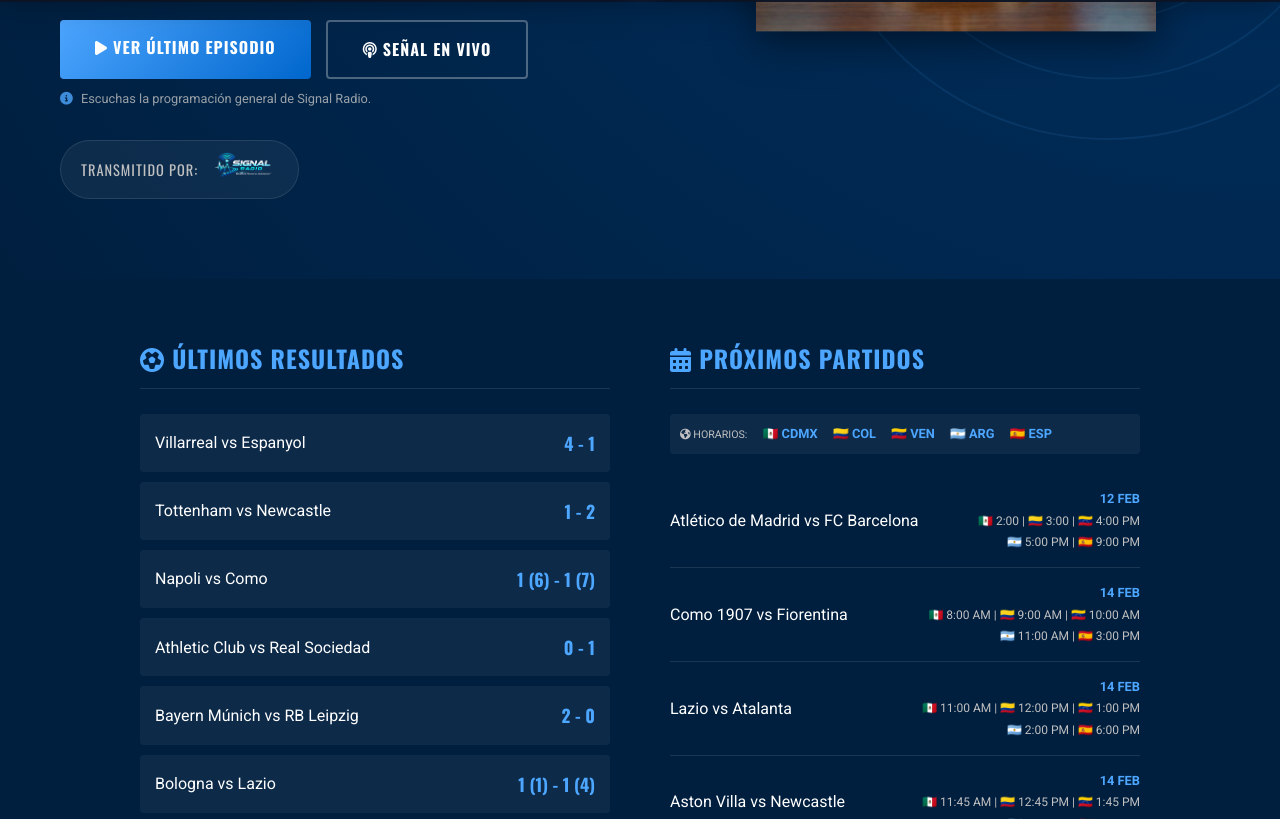
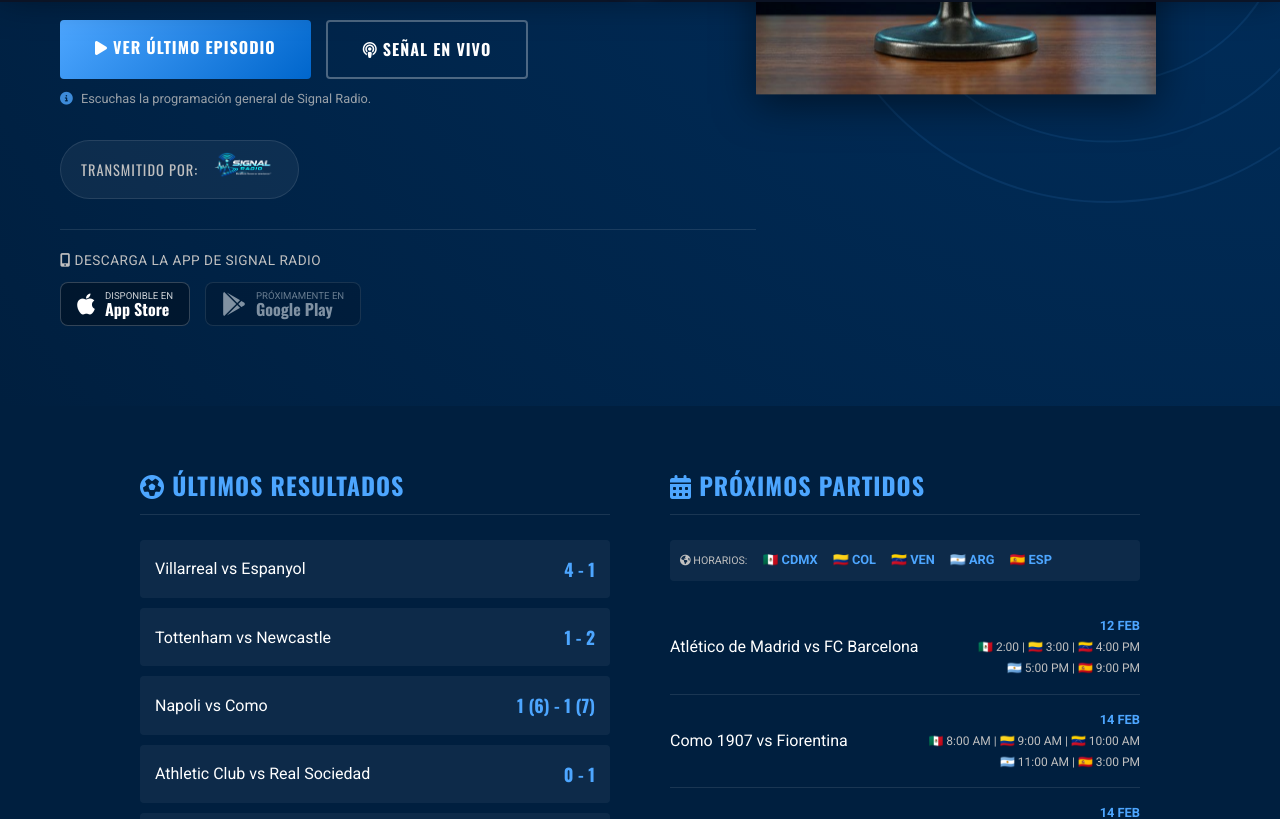
Before and after one commit to ojaramil/futbol, a plain HTML site: page index.html in a window 1280 px wide. Shown: the part 798-1617 px from the top of the page. Drawn offline with nearby package versions, Linux system fonts and the light colour scheme.

Commit message:
Actualización: Link App Store y formato Ticker

```diff
--- a/index.html
+++ b/index.html
@@ -54,12 +54,13 @@
     <!-- Broadcast Ticker -->
     <div class="ticker-wrap">
         <div class="ticker">
-            <div class="ticker-item">⚽ Real Sociedad vs Athletic Club - 11/02 / 3pm Hora Colombia</div>
-            <div class="ticker-item">RESULTADOS: FC Barcelona 3-0 Mallorca</div>
-            <div class="ticker-item">United 2-0 Tottenham</div>
-            <div class="ticker-item">Newcastle 2-3 Brentford</div>
-            <div class="ticker-item">Genova 2-3 Napoli</div>
-            <div class="ticker-item">Villarreal 4-1 Espanyol</div>
+            <div class="ticker-item">⚽ PRÓXIMAMENTE 14 FEB (Hora COL):</div>
+            <div class="ticker-item">Como 1907 vs Fiorentina - 9:00 AM</div>
+            <div class="ticker-item">Lazio vs Atalanta - 12:00 PM</div>
+            <div class="ticker-item">Aston Villa vs Newcastle - 12:45 PM</div>
+            <div class="ticker-item">Inter vs Juve - 2:45 PM</div>
+            <div class="ticker-item">Real Madrid vs Real Sociedad - 3:00 PM</div>
+
         </div>
     </div>
 
@@ -127,6 +128,29 @@
                         <img src="logo-4-5.png" alt="Signal Radio"
                             title="Visitar Signal Radio | Una iniciativa de Asperger para Asperger" class="signal-logo">
                     </a>
+                </div>
+
+                <!-- App Download Section -->
+                <div class="app-downloads"
+                    style="margin-top: 30px; border-top: 1px solid rgba(255,255,255,0.1); padding-top: 20px;">
+                    <p class="app-label"><i class="fas fa-mobile-alt"></i> DESCARGA LA APP DE SIGNAL RADIO</p>
+                    <div class="app-buttons">
+                        <a href="https://apps.apple.com/app/signal-radio/id6758902221" target="_blank"
+                            class="app-btn apple">
+                            <i class="fab fa-apple"></i>
+                            <div class="btn-text">
+                                <small>Disponible en</small>
+                                <span>App Store</span>
+                            </div>
+                        </a>
+                        <div class="app-btn google disabled">
+                            <i class="fab fa-google-play"></i>
+                            <div class="btn-text">
+                                <small>Próximamente en</small>
+                                <span>Google Play</span>
+                            </div>
+                        </div>
+                    </div>
                 </div>
             </div>
             <div class="hero-graphic">
--- a/ux_updates.css
+++ b/ux_updates.css
@@ -147,3 +147,66 @@
     object-fit: cover;
     border-radius: 50%;
 }
+
+/* App Download Section */
+.app-label {
+    font-size: 0.85rem;
+    color: var(--silver);
+    margin-bottom: 10px;
+    font-weight: 500;
+    letter-spacing: 0.5px;
+}
+
+.app-buttons {
+    display: flex;
+    gap: 15px;
+    flex-wrap: wrap;
+}
+
+.app-btn {
+    display: flex;
+    align-items: center;
+    gap: 10px;
+    padding: 8px 16px;
+    border-radius: 8px;
+    text-decoration: none;
+    color: white;
+    transition: var(--transition);
+    border: 1px solid rgba(255, 255, 255, 0.2);
+    background: rgba(0, 0, 0, 0.3);
+}
+
+.app-btn i {
+    font-size: 1.5rem;
+}
+
+.app-btn .btn-text {
+    display: flex;
+    flex-direction: column;
+    line-height: 1;
+}
+
+.app-btn .btn-text small {
+    font-size: 0.6rem;
+    text-transform: uppercase;
+    opacity: 0.8;
+}
+
+.app-btn .btn-text span {
+    font-weight: 700;
+    font-size: 1rem;
+    font-family: var(--font-display);
+}
+
+.app-btn.apple:hover {
+    background: #000;
+    border-color: #fff;
+    transform: translateY(-2px);
+    box-shadow: 0 4px 10px rgba(0,0,0,0.3);
+}
+
+.app-btn.google.disabled {
+    opacity: 0.5;
+    cursor: not-allowed;
+    filter: grayscale(1);
+}
```
